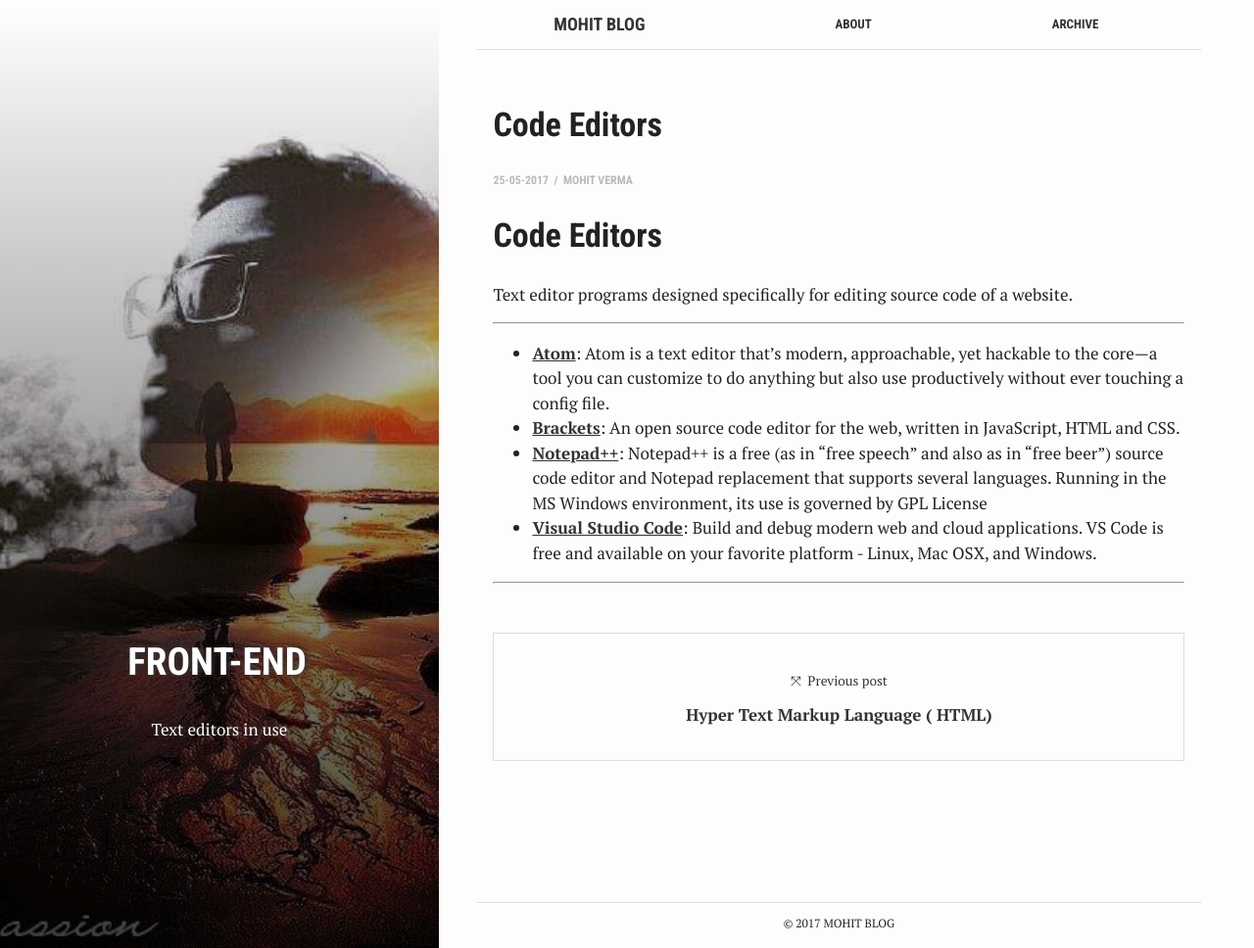
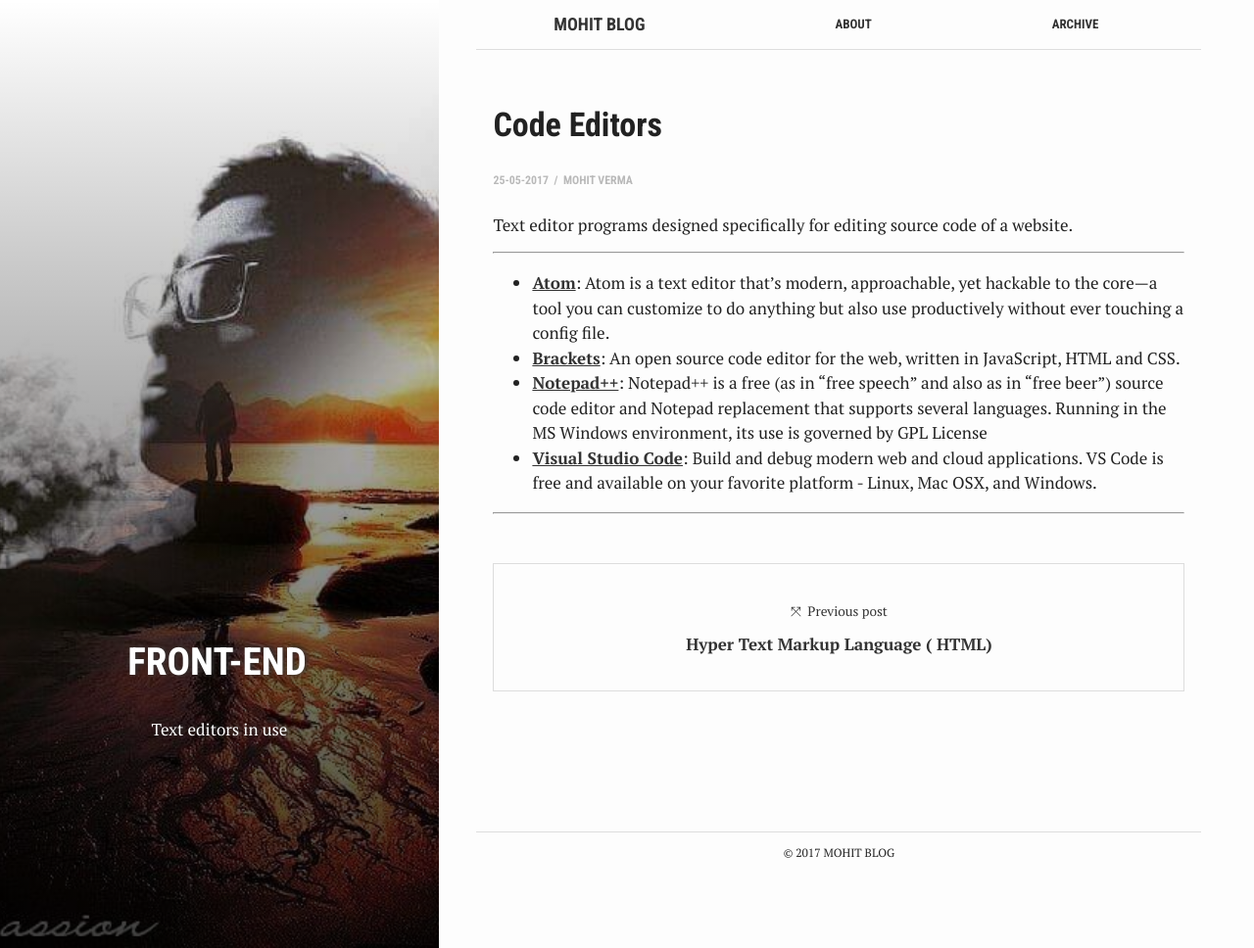
Before and after one commit to mvmohitverma54/mvmohitverma54.github.io, a Jekyll site: the page built from _posts/2016-06-29-codeeditors.md, in a window 1280 px wide and 968 px high. Shown: the whole window at 98% size. Built offline with Jekyll 4.4.1, drawn with Linux system fonts in a browser that asks for light colours.

```diff
--- a/_posts/2016-06-29-codeeditors.md
+++ b/_posts/2016-06-29-codeeditors.md
@@ -10,9 +10,6 @@
 author: Mohit verma
 ---
 
-# Code Editors
-
-
 Text editor programs designed specifically for editing source code of a website.
 
 -----------------------------------------
```
